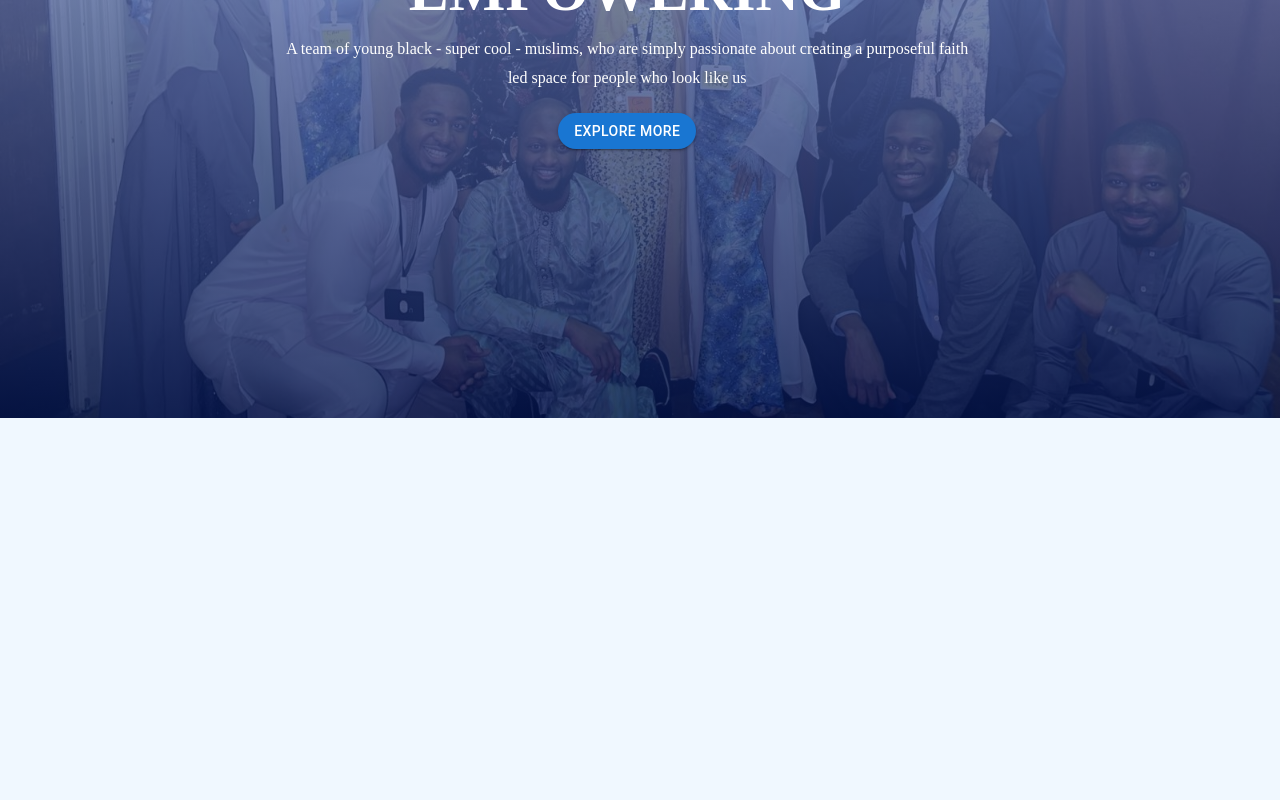
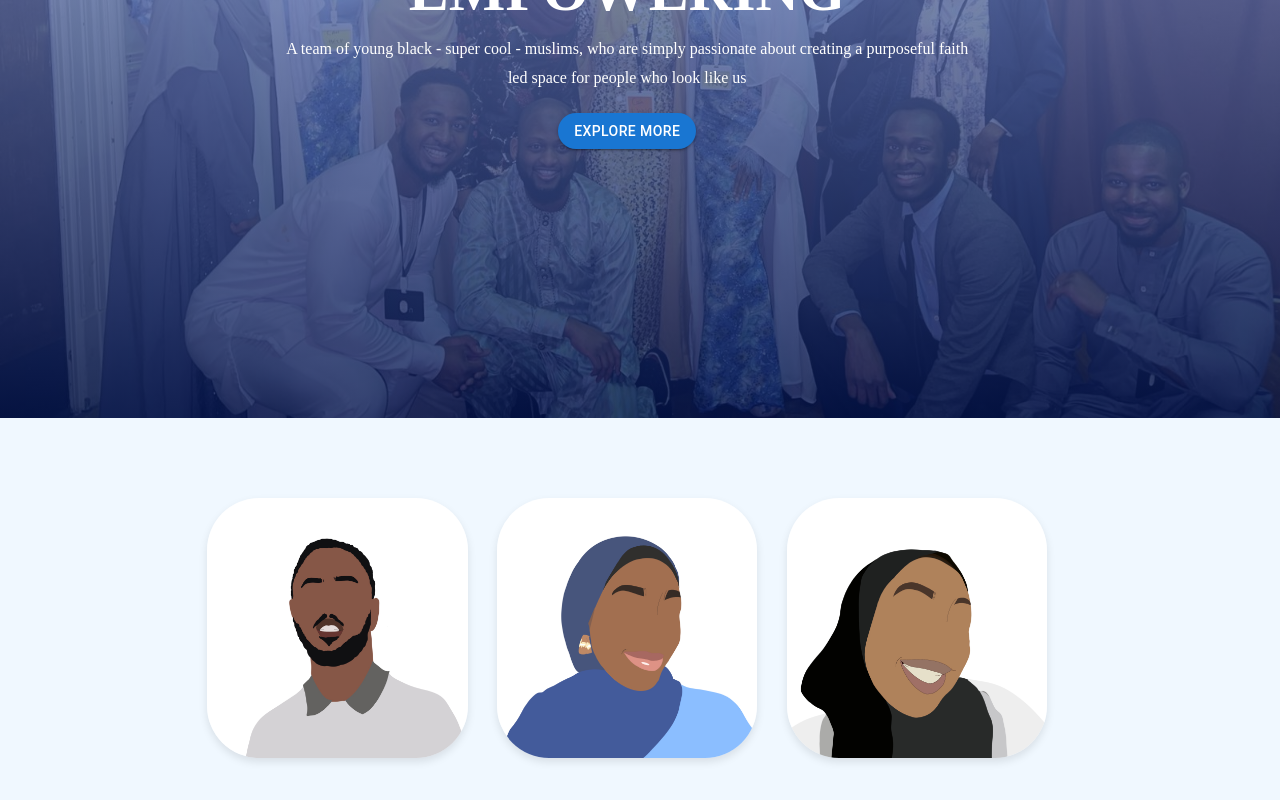
Before and after one commit to FaridahAbdulsalam/mfaf-youth-site, a React (Vite) app: page / in a window 1280 px wide. Shown: the part 382-1182 px from the top of the page. Before the commit the page ends 800 px from the top, so only its background shows below. Built offline with nearby package versions, Linux system fonts and the light colour scheme; a web font is replaced by a local one.

Commit message:
Reusable shura cards created

```diff
--- a/package.json
+++ b/package.json
@@ -14,7 +14,8 @@
     "@emotion/styled": "^11.14.0",
     "@mui/material": "^6.4.6",
     "react": "^19.0.0",
-    "react-dom": "^19.0.0"
+    "react-dom": "^19.0.0",
+    "react-multi-carousel": "^2.8.6"
   },
   "devDependencies": {
     "@eslint/js": "^9.21.0",
--- a/src/App.tsx
+++ b/src/App.tsx
@@ -1,12 +1,18 @@
 import React from 'react'
 import Navbar from './Components/Navbar/Navbar'
 import Header from './Components/Header/Header'
+import Shura from './Components/Shura/Shura'
 
 const App = () => {
   return (
     <div>
       <Navbar/>
       <Header/>
+      <div className="container">
+        <Shura/>
+
+      </div>
+      {/* Other components can be added here */}
     </div>
   )
 }
--- a/src/Components/Shura/Shura.scss
+++ b/src/Components/Shura/Shura.scss
@@ -0,0 +1,7 @@
+.shura_team{
+    margin: 80px auto;
+    width: 80%;
+    display: flex;
+    justify-content: space-between;
+    align-items: center;
+}
--- a/src/Components/Shura/Shura.tsx
+++ b/src/Components/Shura/Shura.tsx
@@ -1,13 +1,37 @@
-import './Shura.scss'
+import "./Shura.scss";
+import shura_1 from "../../assets/images/shura/Gaphar.jpg";
+import shura_2 from "../../assets/images/shura/Faridah.jpg";
+import shura_3 from "../../assets/images/shura/Halimah.jpg";
+import ShuraMembers from "../../Containers/Shura/ShuraMembers";
 
 const Shura = () => {
   return (
-    <div className='shura_team'>
-        <div className="shura_individual">
+    <div className="shura_team">
+      <ShuraMembers
+        src={shura_1}
+        alt={"Picture of MFAF Youth Amir"}
+        name={"Gaphar"}
+        postion={"Amir"}
+        description={"Is embracing 2 rich, intertwined aspects of my identity"}
+      />
 
-        </div>
+      <ShuraMembers
+        src={shura_2}
+        alt={"Picture of MFAF Youth Amirah"}
+        name={"Faridah"}
+        postion={"Amirah"}
+        description={"Is having an identity I cherish."}
+      />
+
+      <ShuraMembers
+        src={shura_3}
+        alt={"Picture of MFAF Youth Islamic Ed Officer"}
+        name={"Halimah"}
+        postion={"Islamic Education"}
+        description={"means I'm blessed twice - double homicide!"}
+      />
     </div>
-  )
-}
+  );
+};
 
-export default Shura
+export default Shura;
--- /dev/null
+++ b/src/Containers/Shura/ShuraMembers.scss
@@ -0,0 +1,39 @@
+.shura_individual{
+    flex-basis: 31%;
+    position: relative;
+
+    img{
+    width: 100%;
+    height: auto;
+    border-radius: 20%;
+    box-shadow: 0 4px 8px rgba(0,0,0,0.1);
+    transition: transform 0.3s ease;
+    display: block;
+    }
+
+    .caption{
+        border-radius: 20%;
+        position: absolute;
+        top: 0;
+        left: 0;
+        bottom: 0;
+        right: 0;
+        background: rgba(42, 58, 201, 0.3);
+        display: flex;
+        align-items: center;
+        justify-content: center;
+        flex-direction: column;
+        text-align: center;
+        font-size: 1.2em;
+        color: #fff;
+        cursor: pointer;
+        opacity: 0;
+        padding-top: 70%;
+        transition: 0.4s;
+    }
+}
+
+.shura_individual:hover .caption{
+    opacity: 1;
+    padding-top: 0;
+}
--- a/src/Containers/Shura/ShuraMembers.tsx
+++ b/src/Containers/Shura/ShuraMembers.tsx
@@ -1,14 +1,22 @@
-import React from 'react'
+import './ShuraMembers.scss'
 
 
 type ShuraMembersProps = {
     src: string
     alt: string
+    name: string
+    postion: string
+    description: string
 }
-const ShuraMembers = ({src, alt}: ShuraMembersProps) => {
+const ShuraMembers = ({src, alt, name, postion, description}: ShuraMembersProps) => {
   return (
-    <div >
+    <div className="shura_individual">
       <img src={src} alt={alt}/>
+      <div className="caption">
+        <h3>{name}</h3>
+        <h4>The Coolest {postion}</h4>
+        <p>Being Black & Muslim {description}</p>
+      </div>
     </div>
   )
 }
```
Also changed, not shown: 1 other file (tests, documents, lock files or other folders).
